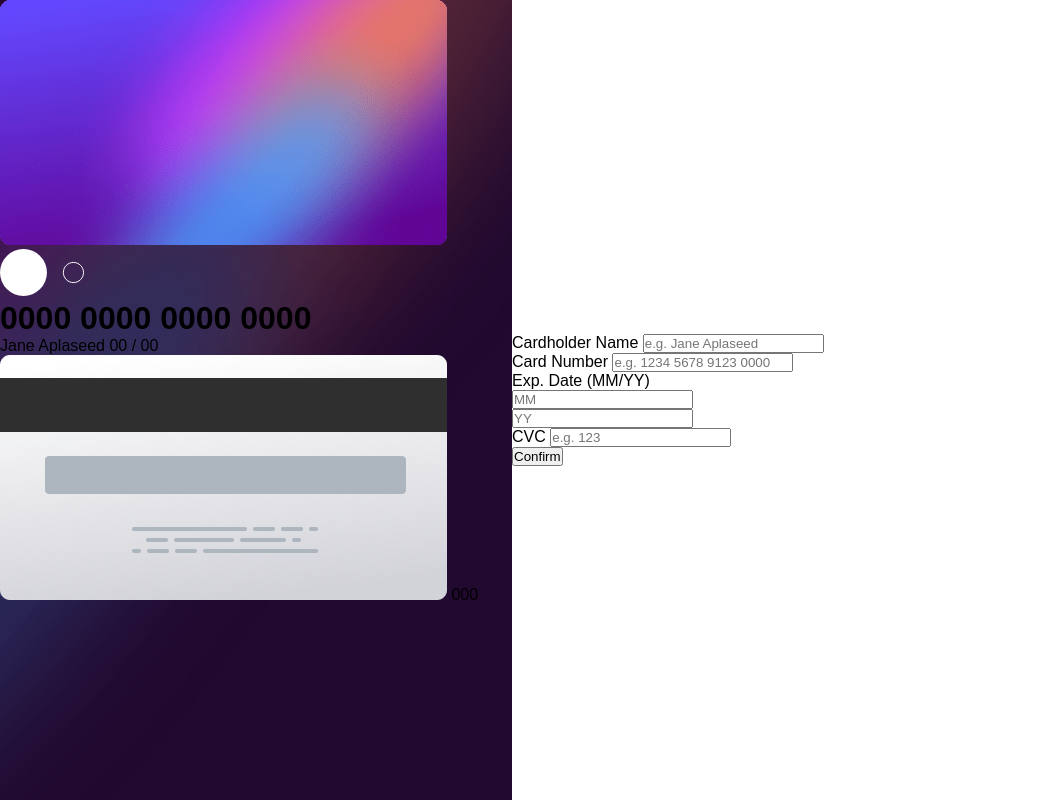
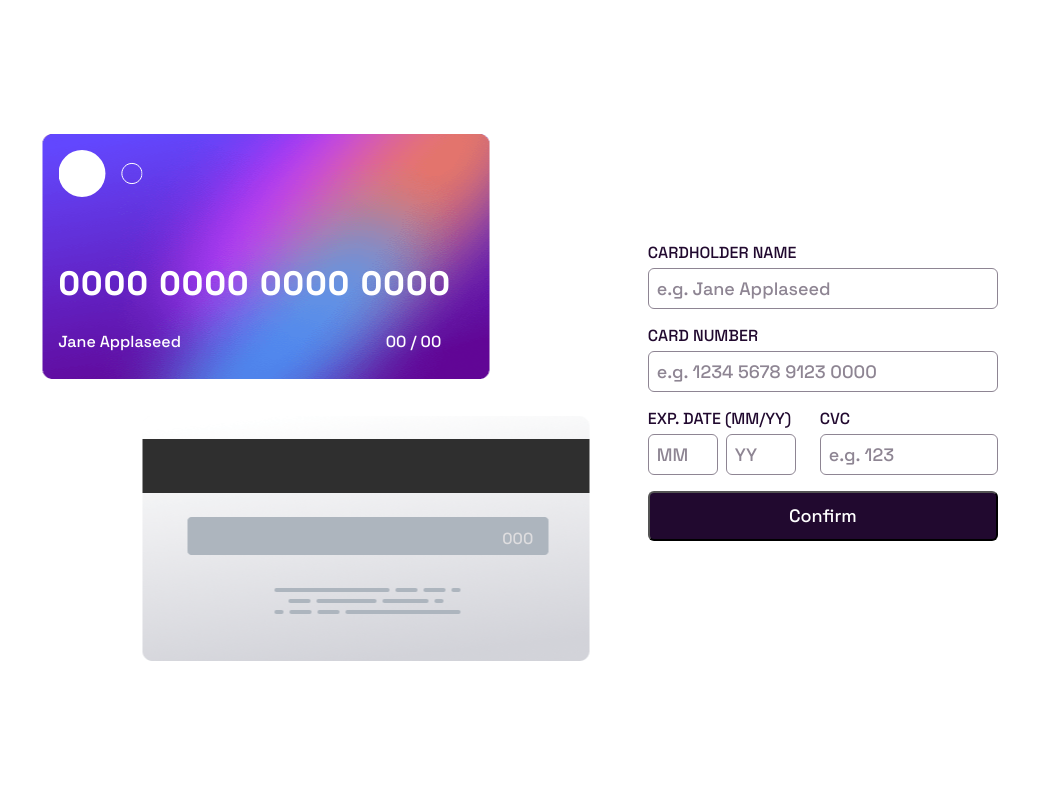
Before and after one commit to luizgalluzzi/Terceiro-FE-Mentor, a plain HTML site: page index.html in a window 1280 px wide. Shown: the whole page, without its empty margins (0-1061 px from the left). Drawn offline with Linux system fonts and the light colour scheme; files whose address does not match are found by name.

Commit message:
revisado html. acrescentado css

```diff
--- a/CSS/estilo.css
+++ b/CSS/estilo.css
@@ -1,53 +1,247 @@
-*{
-    margin: 0;
-    padding: 0;
-}
-
-.container {
-    display: grid;
-    height: 100vh;
-    grid-template-columns: 0.5fr 1.5fr;
-    grid-template-rows: 1fr;
-    grid-template-areas: "bg";
-}
-
-#bg {
-    grid-area: bg;
-}
+@import url('https://fonts.googleapis.com/css2?family=Space+Grotesk:wght@500&display=swap');
 
 :root {
-    --Red: hsl(0, 100%, 66%);
-    --white: hsl(0, 0% 100%);
-    --Light-grayish-violet: hsl(270,3%,87%);
-    --Dark-grayish-violet: hsl(279,6%,55%);
-    --Very-dark-violet: hsl(278,68%,11%);
+  --Red: hsl(0, 100%, 66%);
+  --White: hsl(0, 0%, 100%);
+  --Light-grayish-violet: hsl(270, 3%, 87%);
+  --Dark-grayish-violet: hsl(279, 6%, 55%);
+  --Very-dark-violet: hsl(278, 68%, 11%);
 }
-
 *,*>*{
-    font-family: "space Grotesk", sans-serif;
-    padding: 0;
-    margin: 0;
-    box-sizing: border-box;
+  font-family: 'Space Grotesk', sans-serif;
+  padding: 0;
+  margin: 0;
+  box-sizing: border-box;
 }
-
 body{
     min-height: 100vh;
 }
-
 .hidden{
-    display: none;
+    display: none !important;
 }
-
 .container{
     display: flex;
     align-items: center;
 }
-
-.left{
+.left_section{
     min-height: 100vh;
     width: 40%;
     background-image: url("./images/bg-main-desktop.png");
     background-position: center center;
     background-size: cover;
     background-repeat: no-repeat;
+    position: relative;
 }
+.cards{
+    position: absolute;
+    top: 50%;
+    display: flex;
+    flex-direction: column;
+    gap: 2rem;
+    left: 100%;
+    transform: translate(-50%,-50%);
+}
+.front_card{
+    position: relative;
+    transform: translateX(-100px);
+}
+
+.card_logo{
+    position: absolute;
+    top: 1rem;
+    left: 1rem;
+}
+#number{
+    position: absolute;
+    color: var(--White);
+    bottom: 5rem;
+    left: 1rem;
+    letter-spacing: 2px;
+}
+.card_info{
+    position: absolute;
+    bottom: 2rem;
+    left: 1rem;
+    right: 3rem;
+    display: flex;
+    color: var(--White);
+    justify-content: space-between;
+}
+.back_card{
+    position: relative;
+}
+.error{
+    border: 2px solid var(--Red);
+}
+.error_message{
+    gap: 0;
+}
+.error_message::after{
+    content: "cant't be blank";
+    color: var(--Red);
+    margin-top: .2rem;
+}
+#cvc{
+    position: absolute;
+    right: 3.5rem;
+    top: 7rem;
+    color: var(--Light-grayish-violet);
+}
+.right_section{
+    display: flex;
+    align-items: center;
+    justify-content: center;
+    width: 100%;
+}
+.right_section form{
+   display: grid;
+   gap: 1rem;
+   width: 350px;
+   grid-template-columns: repeat(2,1fr);
+   grid-template-rows: repeat(4,1fr);
+}
+label{
+    color: var(--Very-dark-violet);
+    margin-bottom: .3rem;
+    text-transform: uppercase;
+}
+input{
+    padding: .5rem;
+    font-size: 18px;
+    border: 1px solid var(--Dark-grayish-violet);
+    border-radius: 6px;
+}
+input::-webkit-outer-spin-button,
+input::-webkit-inner-spin-button {
+  -webkit-appearance: none;
+  margin: 0;
+}
+input::placeholder{
+    font-family: inherit;
+    color: var(--Dark-grayish-violet);
+}
+input:focus{
+    outline-color: hsl(249, 99%, 64%);
+}
+.grid_1{
+    display: flex;
+    flex-direction: column;
+    grid-column: 2 span;
+}
+.grid_2{
+    display: flex;
+    flex-direction: column;
+    grid-column: 2 span;
+}
+.grid_3{
+    display: flex;
+    flex-direction: column;
+}
+.grid_4{
+    display: flex;
+    flex-direction: column;
+    grid-column: 1 span;
+}
+
+.card_information{
+    display: flex;
+    grid-column: 2 span;
+    gap: 1rem;
+}
+#card_date{
+    display: flex;
+    flex-direction: column;
+    grid-column: 1 span;
+}
+#card_date .two_inp{
+    display: flex;
+}
+.two_inp div{
+    flex-direction: column;
+}
+#card_date div input{
+    width: 70px;
+    margin-inline: .5rem;
+    margin-left: 0;
+}
+#card_cvc{
+    width: 100%;
+}
+form button{
+    grid-column: 2 span;
+    font-size: 18px;
+    height: 50px;
+    color: var(--White);
+    border-radius: 6px;
+    background: var(--Very-dark-violet);
+    cursor: pointer;
+}
+.thank{
+    width: 350px;
+    display: flex;
+    flex-direction: column;
+    align-items: center;
+    justify-content: center;
+    gap: 2rem;
+}
+.thank h1{
+    text-transform: uppercase;
+    letter-spacing: 3px;
+}
+.thank p{
+    font-size: 18px;
+    color: var(--Dark-grayish-violet);
+}
+.thank button{
+    color: var(--White);
+    width: 100%;
+    border-radius: 6px;
+    padding: 1rem;
+    font-size: 18px;
+    background-color: var(--Very-dark-violet);
+    cursor: pointer;
+}
+@media screen and (max-width:1023px) {
+    .front_card .card_container img,.front_card,.back_card img,.back_card{
+        width: 300px;
+    }
+    .card_logo{
+        width: 50px;
+    }
+    #number{
+        font-size: 1.1rem;
+    }
+    #cvc{
+        top: 42%;
+        right: 12%;
+    }
+}
+@media screen and (max-width:767px) {
+    .container{
+        flex-direction: column;
+    }
+    .front_card .card_container img,.front_card,.back_card img,.back_card{
+        width: 280px;
+    }
+    .left_section{
+        width: 100%;
+        min-height: 30vh;
+        background-image: url('./images/bg-main-mobile.png');
+    }
+    .cards{
+        flex-direction: column-reverse;
+        left: 61%;
+        top: 60%;
+        gap: 0;
+    }
+    .back_card{
+        transform: translateY(70px);
+    }
+    .front_card{
+        z-index: 100;
+    }
+    .right_section{
+        margin-top: 6rem;
+    }
+
+}
--- a/index.html
+++ b/index.html
@@ -5,21 +5,32 @@
     <meta http-equiv="X-UA-Compatible" content="IE=edge">
     <meta name="viewport" content="width=device-width, initial-scale=1.0">
     <title>Cartão de Crédito</title>
-    <link rel="stylesheet" href="CSS/estilo.css">
+    <link
+    rel="icon"
+    type="image/png"
+    sizes="32x32"
+    href="./images/favicon-32x32.png"
+    />
+    <link rel="stylesheet" href="CSS/estilo.css"/>
 </head>
 <body>
 <main>
     <div class="container">
-        <div class="left">
+        <div class="left_section">
             <div class="cards">
                 <div class="front_card">
-                    <img class="front_card" src="images/bg-card-front.png" alt="front_card">
+                    <img
+                        src="images/card-logo.svg"
+                        alt="card-logo"
+                        class="card_logo"
+                    />
                     <div class="card_container">
-                        <img class="logo" src="images/card-logo.svg" alt="logo">
+                        <img src="images/bg-card-front.png" alt="front-card"/>
                         <h1 id="number">0000 0000 0000 0000</h1>
                         <div class="card_info">
-                            <span id="name">Jane Aplaseed</span>
-                                <span id="date">00
+                            <span id="name">Jane Applaseed</span>
+                            <span id="date">
+                                <span id="month">00</span>
                                 /
                                 <span id="year">00</span>
                             </span>
@@ -27,18 +38,18 @@
                     </div>
                 </div>
                 <div class="back_card">
-                <img class="back_card" src="images/bg-card-back.png" alt="back_card">
+                <img src="images/bg-card-back.png" alt="back_card">
                     <span id="cvc">000</span>
                 </div>
             </div>
         </div>
-        <div class="right section">
+        <div class="right_section">
             <form>
                 <div class="grid_1">
                     <label for="card_name">Cardholder Name</label>
                     <input
                     type="text"
-                    placeholder="e.g. Jane Aplaseed"
+                    placeholder="e.g. Jane Applaseed"
                     id="card_name"
                     required
                     />
```
Also changed, not shown: CSS/images/bg-main-desktop.png (added). Lines whose indentation alone changed are shown as unchanged.
